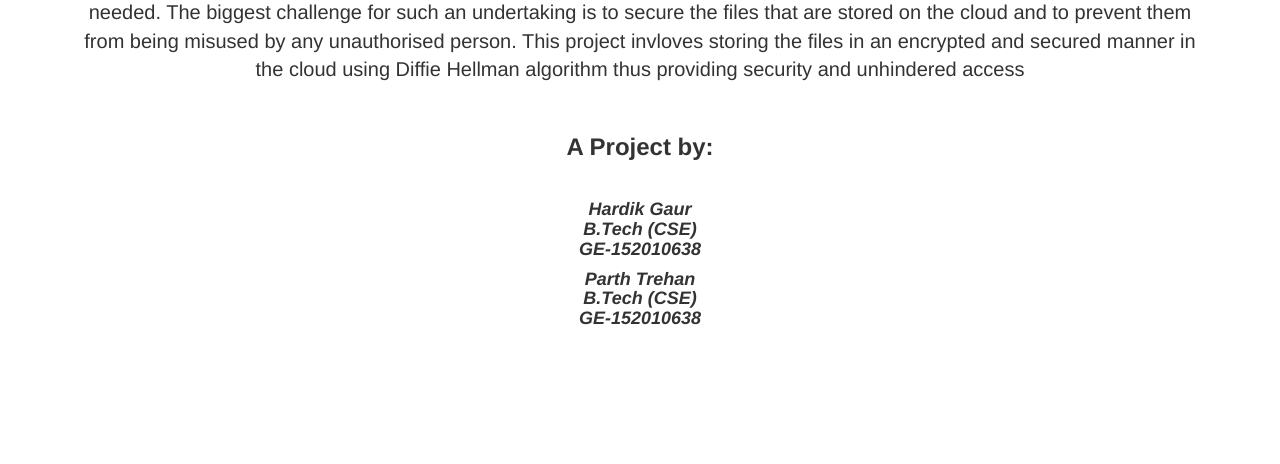
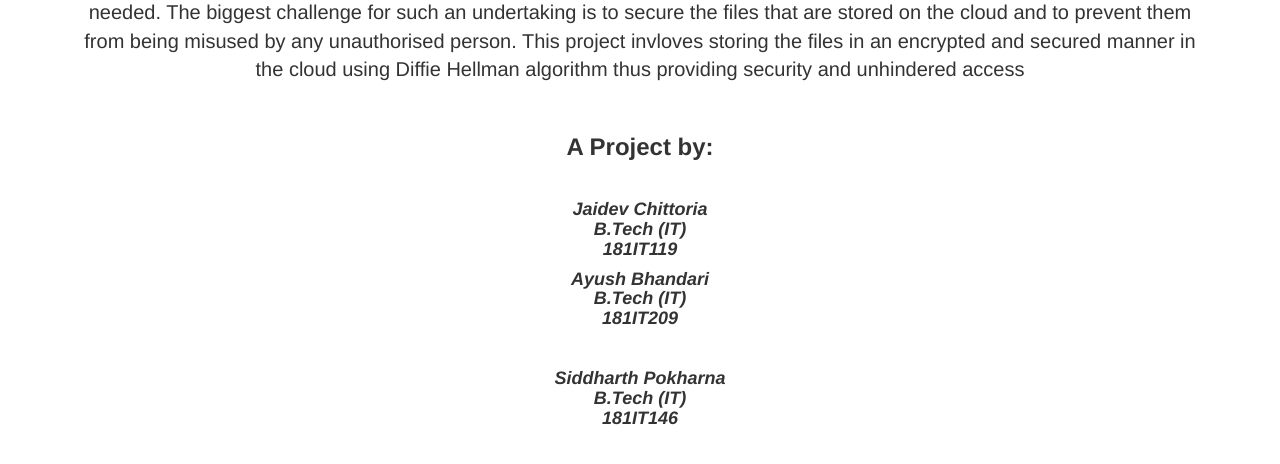
Before and after one commit to jai2dev/secure-transfer, a Flask app: template templates/download.html in a window 1280 px wide. Shown: the part 242-706 px from the top of the page. Run offline with Flask 2, Linux system fonts and the light colour scheme; the template is opened without the code that fills it, so the values that code supplies are empty; some libraries are stand-ins or nearby versions.

Commit message:
version 3.0

```diff
--- a/templates/download.html
+++ b/templates/download.html
@@ -20,9 +20,11 @@
 			</form>
 			<p style="font-size: 20px">People are constantly travelling around and need to have a medium where they can store their files and access them when needed. The biggest challenge for such an undertaking is to secure the files that are stored on the cloud and to prevent them from being misused by any unauthorised person. This project invloves storing the files in an encrypted and secured manner in the cloud using Diffie Hellman algorithm thus providing security and unhindered access</p>
 			<br><h3><b>A Project by:</b></h3><br>
-			<h4><i><b>Hardik Gaur<br>B.Tech (CSE)<br>GE-152010638</b></i></h34>
+			<h4><i><b>Jaidev Chittoria<br>B.Tech (IT)<br>181IT119</b></i></h34>
 			<br>
-			<h4><i><b>Parth Trehan<br>B.Tech (CSE)<br>GE-152010638</b></i></h4>
+			<h4><i><b>Ayush Bhandari<br>B.Tech (IT)<br>181IT209</b></i></h4>
+			<br>
+			<h4><i><b>Siddharth Pokharna<br>B.Tech (IT)<br>181IT146</b></i></h4>
 		</center>
 	</div>
 	</body>
--- a/templates/upload.html
+++ b/templates/upload.html
@@ -13,7 +13,7 @@
 	</head>
 	<body>
 		<center>
-			<h1> Thrain </h1><br><br>
+			<h1> Secure File Transfer</h1><br><br>
 			<div class="container" style="font-size:25px">PLease select the file you wish to upload to the cloud. Make sure the file has been encrypted using the standalone application.
 			</div>
 			<br>
```
Also changed, not shown: 3163656339393733.txt (added, +1 -0 lines), templates/post-upload.html (+4 -4 lines).
